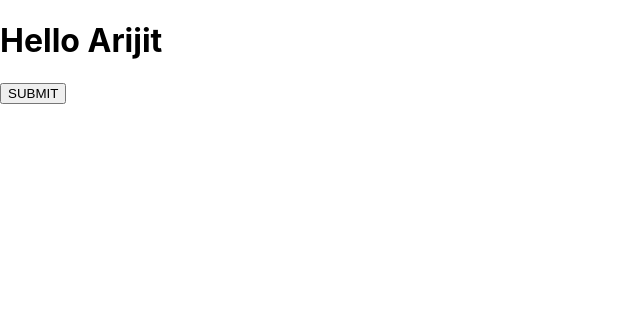
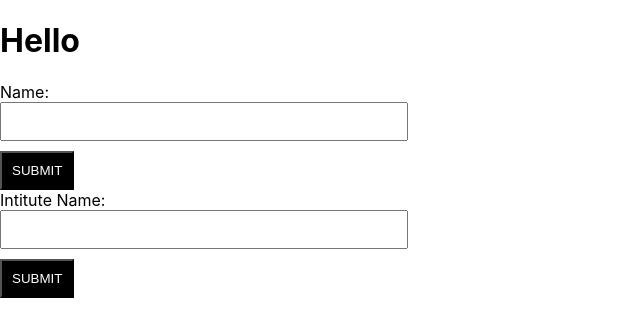
Before and after one commit to arijitdas0211/git_myReactJS, a React (Create React App) app in the folder firstapp/: page / in a window 1280 px wide. Shown: the top 336 px of the page, without its empty margins (0-640 px from the left). Built offline with nearby package versions, Linux system fonts and the light colour scheme.

Commit message:
UPdates App.js Props 1

```diff
--- a/firstapp/src/App.js
+++ b/firstapp/src/App.js
@@ -1,11 +1,12 @@
-import Button from "./Button";
+import React from 'react';
+import Form from './Form';
+import Greetings from './Greetings';
 
 export default function App() {
-  const name = "Arijit";
   return (
     <>
-      <h1>Hello {name}</h1>
-      <Button />
+      <Greetings />
+      <Form />
     </>
   )
-};
+}
--- a/firstapp/src/Button.jsx
+++ b/firstapp/src/Button.jsx
@@ -1,9 +1,10 @@
-import React from 'react'
+import React from 'react';
+import './btnStyle.css';
 
 export default function Button() {
   return (
     <div>
-      <button>SUBMIT</button>
+      <button className='btn_black'>SUBMIT</button>
     </div>
-  )
+  );
 }
--- /dev/null
+++ b/firstapp/src/Form.jsx
@@ -0,0 +1,21 @@
+import Button from "./Button";
+
+export default function Form() {
+  return (
+    <>
+      <form>
+        <label htmlFor="name">Name: </label> <br />
+        <input type="text" name="name" id="name" style={{ padding: '10px', width: "30%" }} /> <br />
+        <div style={{ marginTop: "10px" }}></div>
+        <Button />
+      </form>
+
+      <form>
+        <label htmlFor="intitute">Intitute Name: </label> <br />
+        <input type="text" name="institute" id="institute" style={{ padding: '10px', width: "30%" }} /> <br />
+        <div style={{ marginTop: "10px" }}></div>
+        <Button />
+      </form>
+    </>
+  );
+}
--- /dev/null
+++ b/firstapp/src/Greetings.js
@@ -0,0 +1,9 @@
+import React from 'react'
+
+export default function Greetings() {
+  return (
+    <>
+        <h1>Hello </h1>
+    </>
+  )
+}
--- /dev/null
+++ b/firstapp/src/btnStyle.css
@@ -0,0 +1,6 @@
+.btn_black {
+    color: white;
+    background-color: black;
+    padding: 10px;
+    box-shadow: none;
+}
```
